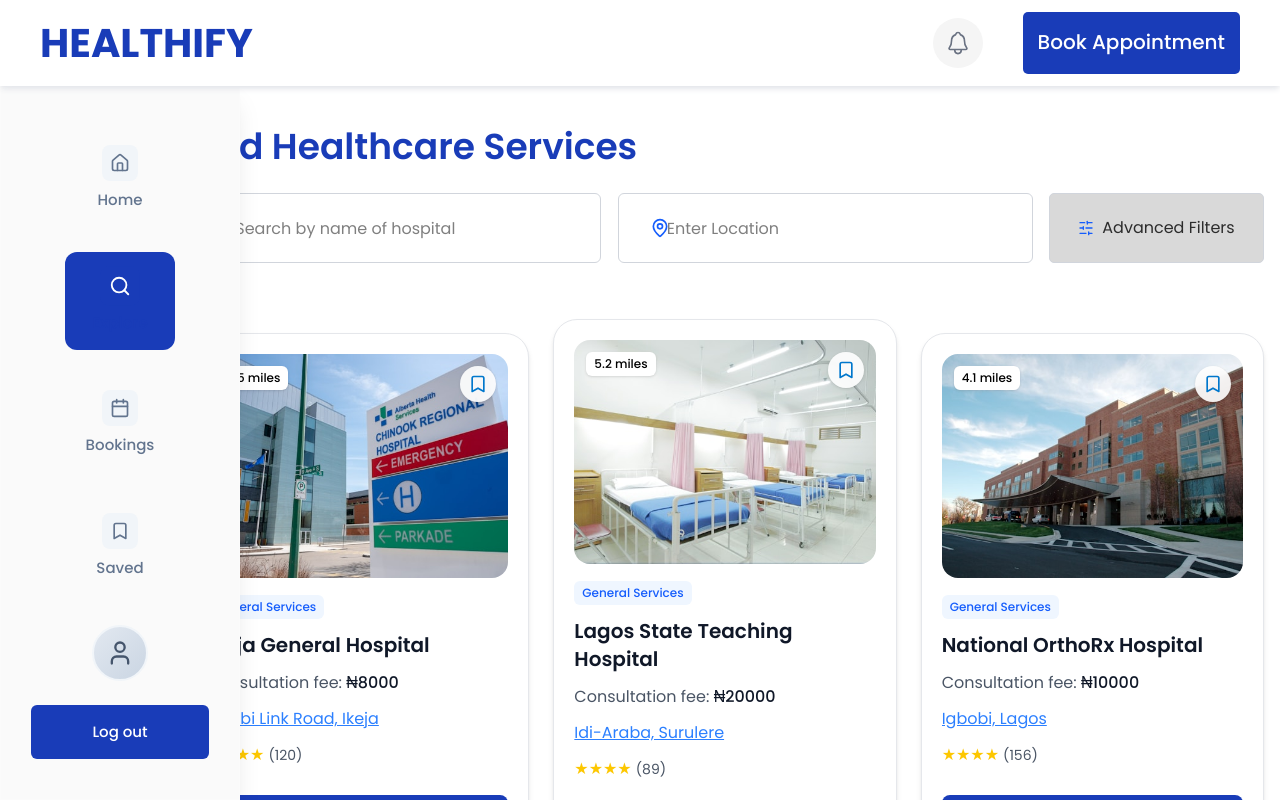
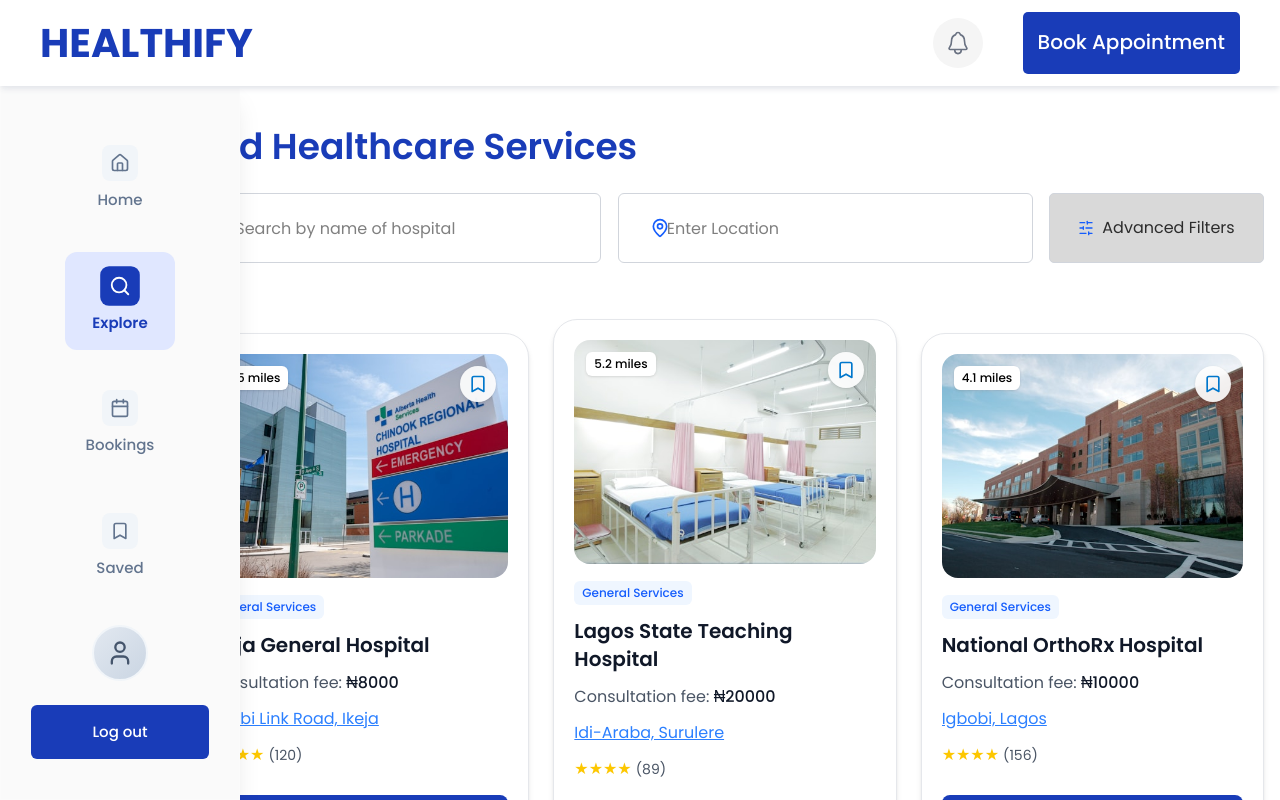
Before and after one commit to BusandCode/healthify, a Next.js app: page /dashboard/explore in a window 1280 px wide. Shown: the top 800 px of the page. Built offline with nearby package versions, Linux system fonts and the light colour scheme.

Commit message:
Change UI designs

```diff
--- a/components/NavBar.js
+++ b/components/NavBar.js
@@ -47,8 +47,8 @@
                 key={item.id}
                 href={item.href}
                 className={`flex flex-col cursor-pointer items-center gap-2 px-6 py-3 xl:px-8 xl:py-4 rounded-xl transition-all duration-300 ease-out
-                 hover:bg-blue-700 hover:-translate-y-0.5 w-[90px] xl:w-[110px] group ${
-                isActive ? 'bg-blue-800' : ''
+                 hover:bg-indigo-50 hover:-translate-y-0.5 w-[90px] xl:w-[110px] group ${
+                isActive ? 'bg-indigo-100' : ''
                 }`}
               >
                 <div className={`min-w-8 xl:min-w-9 cursor-pointer min-h-8 xl:min-h-9 rounded-lg flex items-center justify-center transition-all duration-300 ${
@@ -101,7 +101,7 @@
               <Link
                 key={item.id}
                 href={item.href}
-                className="flex flex-col cursor-pointer items-center gap-1.5 px-4 py-2 rounded-xl transition-all duration-300 ease-out hover:bg-blue-700"
+                className="flex flex-col cursor-pointer items-center gap-1.5 px-4 py-2 rounded-xl transition-all duration-300 ease-out hover:bg-indigo-50"
               >
                 <div className={`min-w-7 cursor-pointer min-h-7 rounded-lg flex items-center justify-center transition-all duration-300 ${
                   isActive
```
